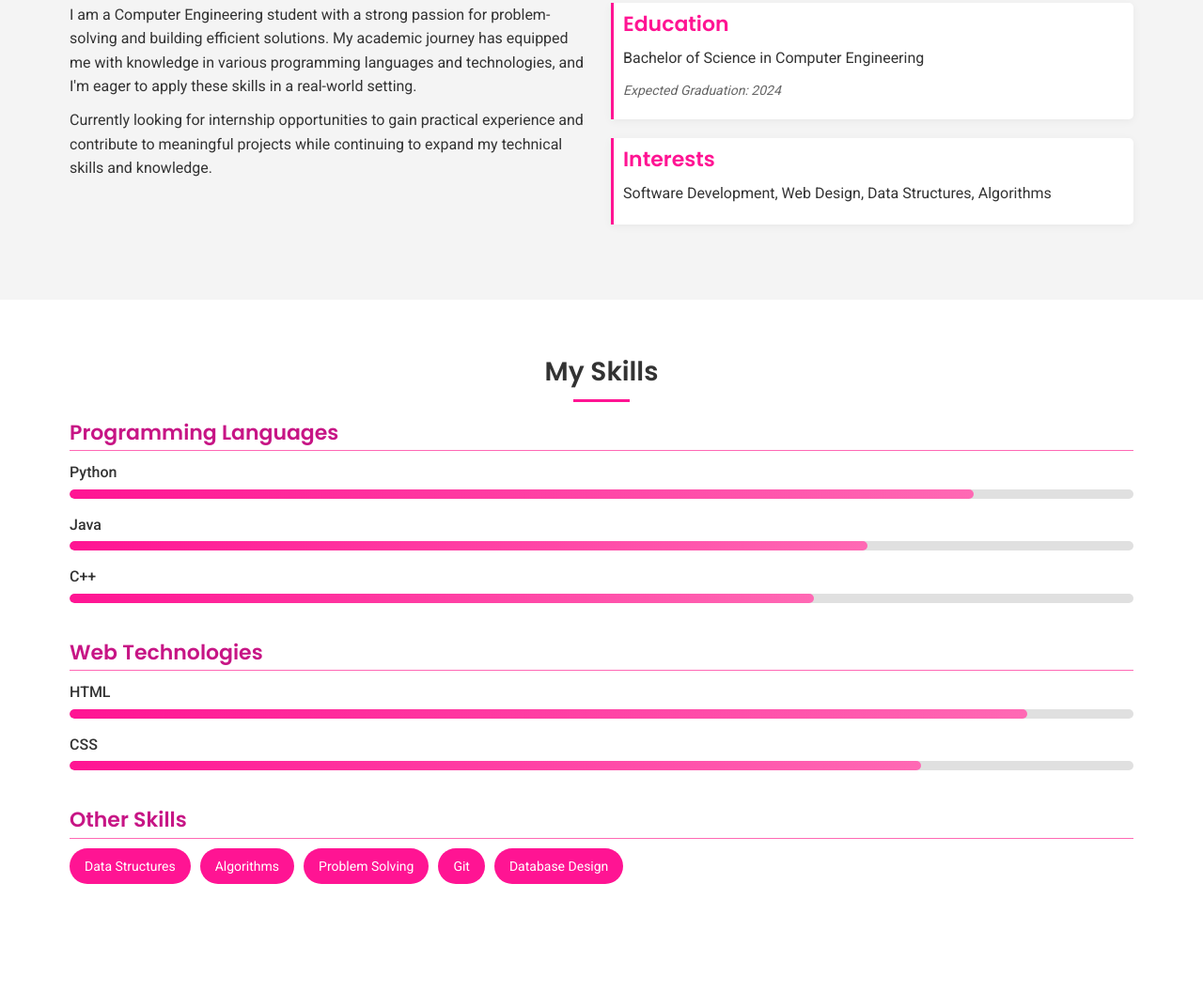
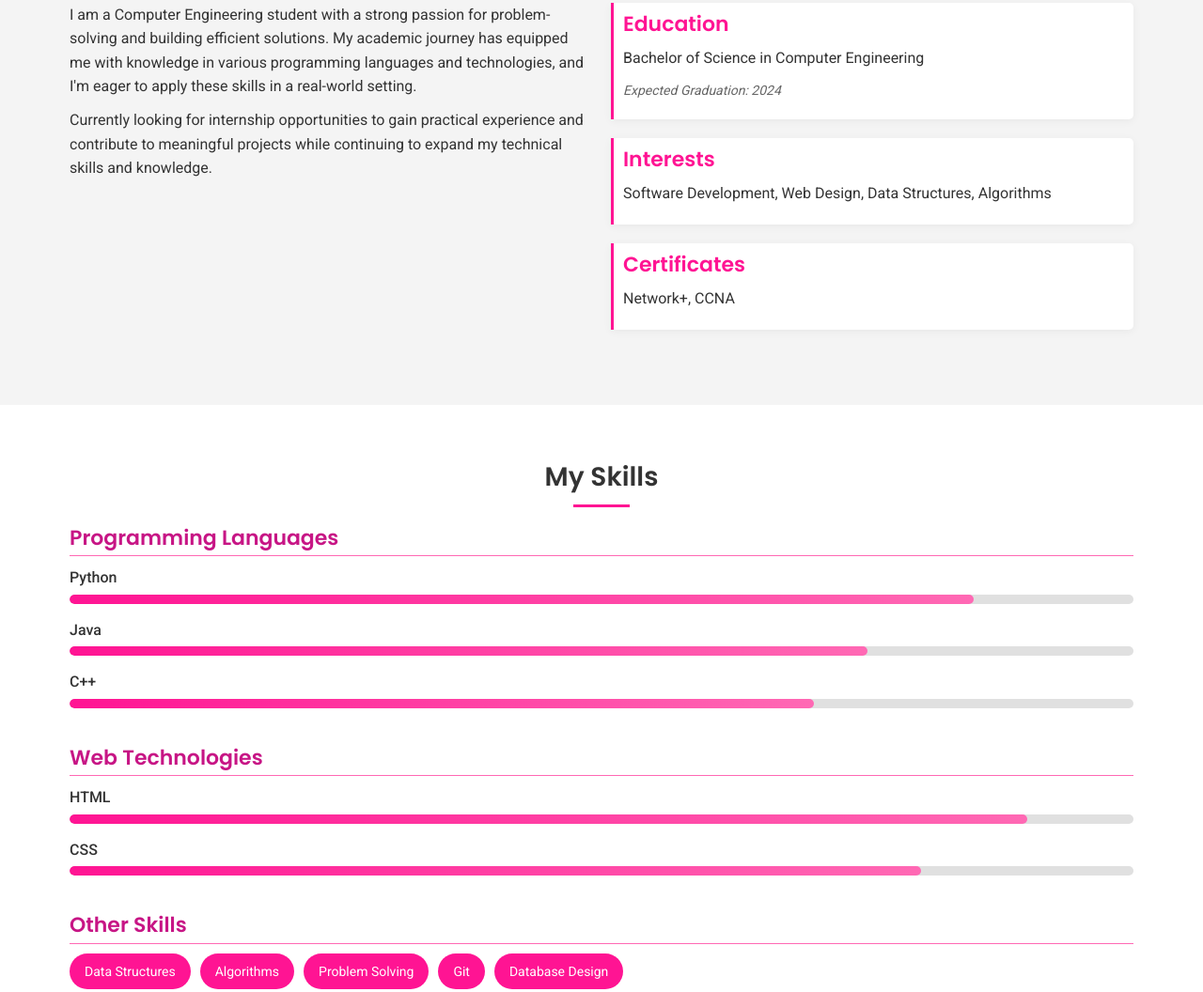
Before and after one commit to mahshidkazemi/my-website, a website: page index.html in a window 1280 px wide. Shown: the part 926-1982 px from the top of the page at 94% size. Drawn offline with Linux system fonts and the light colour scheme.

Commit message:
Update index.html

```diff
--- a/index.html
+++ b/index.html
@@ -61,6 +61,10 @@
                     <div class="detail-item">
                         <h3>Interests</h3>
                         <p>Software Development, Web Design, Data Structures, Algorithms</p>
+                    </div>
+                    <div class="detail-item">
+                        <h3>Certificates</h3>
+                        <p>Network+, CCNA </p>
                     </div>
                 </div>
             </div>
```
